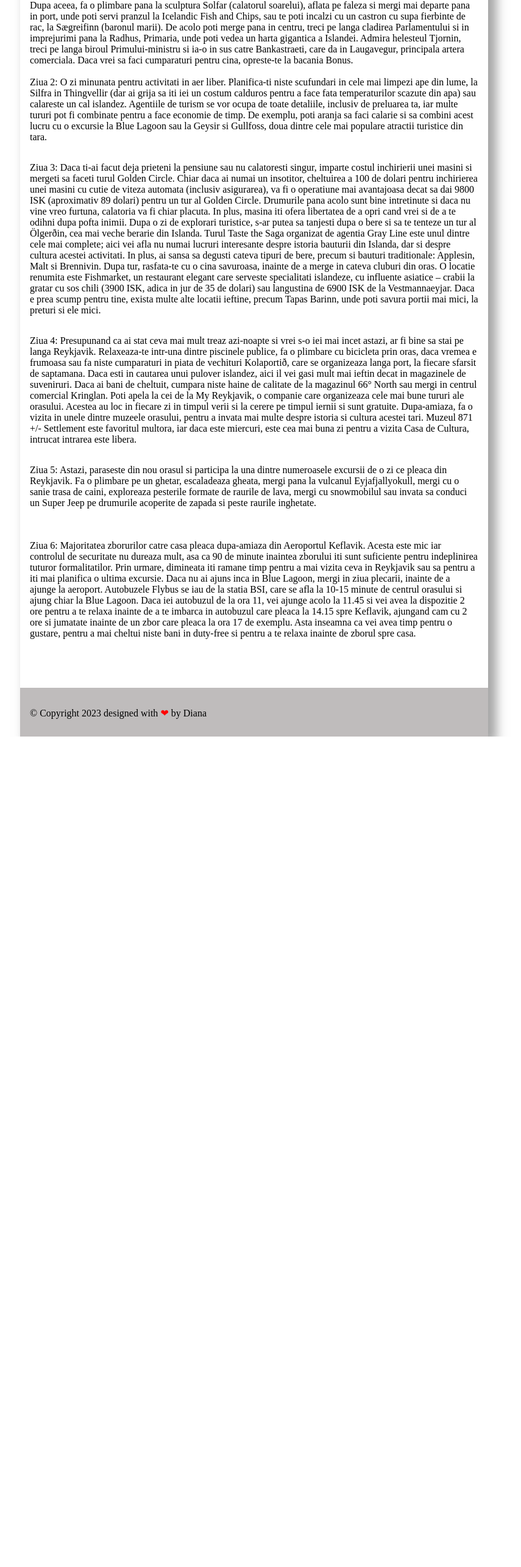
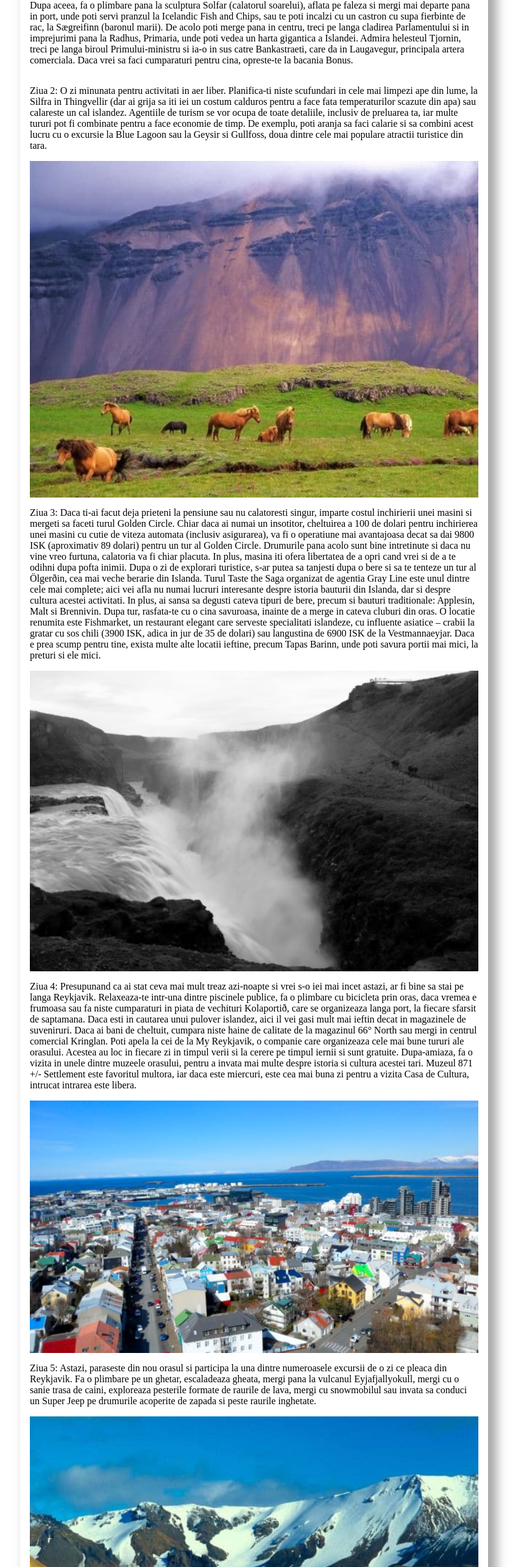
Before and after one commit to ITSchool-Web-Force/Proiect-HTML-CSS, a plain HTML site: page reykjavik.html in a window 1280 px wide. Shown: the part 2350-4920 px from the top of the page at 61% size, without its empty margins (223-1078 px from the left). Before the commit the page ends 3558 px from the top, so only its background shows below. Drawn offline with Linux system fonts and the light colour scheme.

Commit message:
add photos

```diff
--- a/reykjavik.html
+++ b/reykjavik.html
@@ -72,21 +72,28 @@
                 la Radhus, Primaria, unde poti vedea un harta gigantica a Islandei.
                 Admira helesteul Tjornin, treci pe langa biroul Primului-ministru si
                 ia-o in sus catre Bankastraeti, care da in Laugavegur, principala
-                artera comerciala. Daca vrei sa faci cumparaturi pentru cina, opreste-te la bacania Bonus.<br><br>
+                artera comerciala. Daca vrei sa faci cumparaturi pentru cina, opreste-te la bacania Bonus.
+            </p>
+            <p>
                 Ziua 2:
                 O zi minunata pentru activitati in aer liber. Planifica-ti niste scufundari in cele mai limpezi ape din lume, la Silfra in Thingvellir (dar ai grija sa iti iei un costum calduros pentru a face fata temperaturilor scazute din apa) sau calareste un cal islandez. Agentiile de turism se vor ocupa de toate detaliile, inclusiv de preluarea ta, iar multe tururi pot fi combinate pentru a face economie de timp. De exemplu, poti aranja sa faci calarie si sa combini acest lucru cu o excursie la Blue Lagoon sau la Geysir si Gullfoss, doua dintre cele mai populare atractii turistice din tara.
-             </p>
-             <p>Ziua 3:
+            </p>
+            <img src="../poze_reykjavik/cai-islandezi.jpg" alt="cai"/>
+            <p>Ziua 3:
                 Daca ti-ai facut deja prieteni la pensiune sau nu calatoresti singur, imparte costul inchirierii unei masini si mergeti sa faceti turul Golden Circle. Chiar daca ai numai un insotitor, cheltuirea a 100 de dolari pentru inchirierea unei masini cu cutie de viteza automata (inclusiv asigurarea), va fi o operatiune mai avantajoasa decat sa dai 9800 ISK (aproximativ 89 dolari) pentru un tur al Golden Circle. Drumurile pana acolo sunt bine intretinute si daca nu vine vreo furtuna, calatoria va fi chiar placuta. In plus, masina iti ofera libertatea de a opri cand vrei si de a te odihni dupa pofta inimii. Dupa o zi de explorari turistice, s-ar putea sa tanjesti dupa o bere si sa te tenteze un tur al Ölgerðin, cea mai veche berarie din Islanda. Turul Taste the Saga organizat de agentia Gray Line este unul dintre cele mai complete; aici vei afla nu numai lucruri interesante despre istoria bauturii din Islanda, dar si despre cultura acestei activitati. In plus, ai sansa sa degusti cateva tipuri de bere, precum si bauturi traditionale: Applesin, Malt si Brennivin.
                 Dupa tur, rasfata-te cu o cina savuroasa, inainte de a merge in cateva cluburi din oras. O locatie renumita este Fishmarket, un restaurant elegant care serveste specialitati islandeze, cu influente asiatice – crabii la gratar cu sos chili (3900 ISK, adica in jur de 35  de dolari)  sau langustina de 6900 ISK  de la Vestmannaeyjar. Daca e prea scump pentru tine, exista multe alte locatii ieftine, precum Tapas Barinn, unde poti savura portii mai mici, la preturi si ele mici.
             </p>
+            <img src="../poze_reykjavik/golden-circle.jpg" alt="golden circle"/>
             <p>Ziua 4: Presupunand ca ai stat ceva mai mult treaz azi-noapte si vrei s-o iei mai incet astazi, ar fi bine sa stai pe langa Reykjavik. Relaxeaza-te intr-una dintre piscinele publice, fa o plimbare cu bicicleta prin oras, daca vremea e frumoasa sau fa niste  cumparaturi in  piata de vechituri Kolaportið, care se organizeaza langa port, la fiecare sfarsit de saptamana. Daca esti in cautarea unui pulover islandez, aici il vei gasi mult mai ieftin decat in magazinele de suveniruri.
                Daca ai bani de cheltuit, cumpara niste haine de calitate de la magazinul 66° North sau mergi in centrul comercial Kringlan. Poti apela la cei de la My Reykjavik, o companie care organizeaza cele mai bune tururi ale orasului. Acestea au loc in fiecare zi in timpul verii si la cerere pe timpul iernii si sunt gratuite.  Dupa-amiaza, fa o vizita in unele dintre muzeele orasului, pentru a invata mai multe despre istoria si cultura acestei tari.  Muzeul 871 +/- Settlement este favoritul multora, iar daca este miercuri, este cea mai buna zi pentru a vizita Casa de Cultura, intrucat intrarea este libera.
             </p>
+            <img src="../poze_reykjavik/reykjavik4.jpg" alt="reykjavik"/>
             <p>
             Ziua 5:
             Astazi, paraseste din nou orasul si participa la una dintre numeroasele excursii de o zi ce pleaca din Reykjavik. Fa o plimbare pe un ghetar, escaladeaza gheata, mergi pana la vulcanul Eyjafjallyokull, mergi cu o sanie trasa de caini, exploreaza pesterile formate de raurile de lava, mergi cu snowmobilul sau invata sa conduci un Super Jeep pe drumurile acoperite de zapada si peste raurile inghetate.
-            </p><br><br>
+            </p>
+            <img src="../poze_reykjavik/peisaj.jpg" alt="peisaj"/>
+            <p>
             Ziua 6:
             Majoritatea zborurilor catre casa pleaca dupa-amiaza din Aeroportul Keflavik. Acesta este mic iar controlul de securitate nu dureaza mult, asa ca 90 de minute inaintea zborului iti sunt suficiente pentru indeplinirea tuturor formalitatilor. Prin urmare, dimineata iti ramane timp pentru a mai vizita ceva in Reykjavik sau sa pentru a iti mai planifica o ultima excursie. Daca nu ai ajuns inca in  Blue Lagoon, mergi in ziua plecarii, inainte de a ajunge la aeroport.
             Autobuzele Flybus se iau de la statia BSI, care se afla la 10-15 minute de centrul orasului si ajung chiar la Blue Lagoon. Daca iei autobuzul de la ora 11, vei ajunge acolo la 11.45 si vei avea la dispozitie 2 ore pentru a te relaxa inainte de a te imbarca in autobuzul care pleaca la 14.15 spre Keflavik, ajungand cam cu 2 ore si jumatate inainte de un zbor care pleaca la ora 17 de exemplu. Asta inseamna ca vei avea timp pentru o gustare, pentru a mai cheltui niste bani in duty-free si pentru a te relaxa inainte de zborul spre casa.
```
Also changed, not shown: poze_reykjavik/cai-islandezi.jpg (added), poze_reykjavik/golden-circle.jpg (added), poze_reykjavik/peisaj.jpg (added), poze_reykjavik/reykjavik4.jpg (added).
